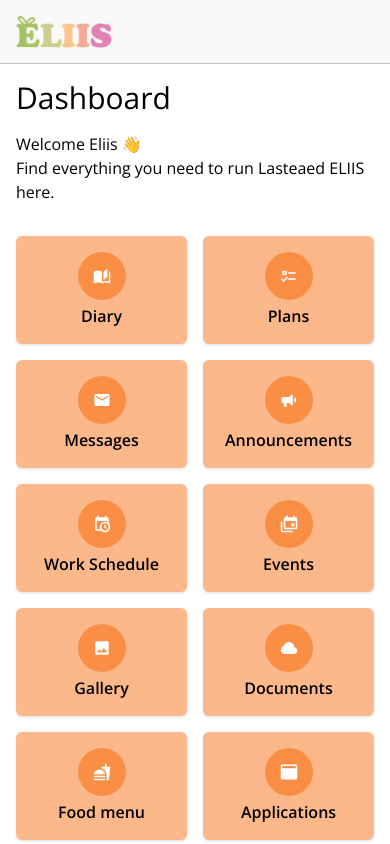
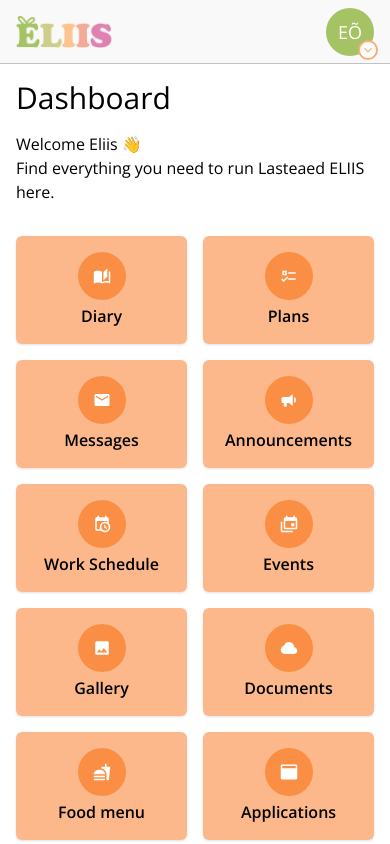
Before and after one commit to mlsmi/eliis-cal, a React (Create React App) app: page / in a window 390 px wide. Shown: the top 844 px of the page. Built offline with nearby package versions, Linux system fonts and the light colour scheme.

Commit message:
navbar mobile responsivness

```diff
--- a/src/components/Navbar.js
+++ b/src/components/Navbar.js
@@ -24,7 +24,6 @@
         <img src={logo} alt="logo" className="w-24 h-8" />
       </div>
       <div className="hidden md:flex items-center space-x-2">
-        <div className="flex space-x-1">
         {navIcons.map((navIcon, index) => (
           <div key={index} className="bg-orange-500/60 rounded-full p-2 relative">
             <Icon path={navIcon.icon} size={0.8} color="white" />
@@ -36,7 +35,8 @@
           </div>
         ))}
       </div>
-        <div className="flex flex-col items-start relative vertical-border pl-4">
+      <div className="flex items-center space-x-2">
+        <div className="hidden md:flex flex-col items-start relative vertical-border pl-4">
           <span className="nav-user text-sm font-bold">{userData.firstname} {userData.lastname}</span>
           <span className="nav-kindergarten text-sm">{userData.kindergarten}</span>
         </div>
```
Lines whose indentation alone changed are shown as unchanged.
